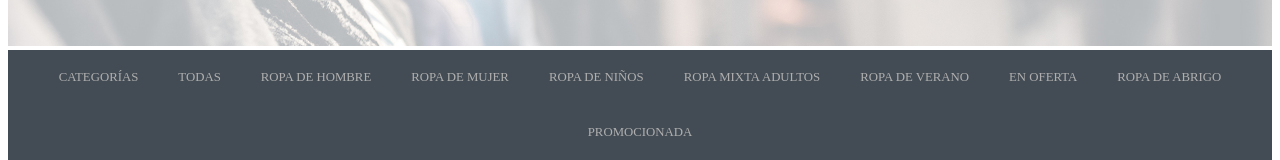
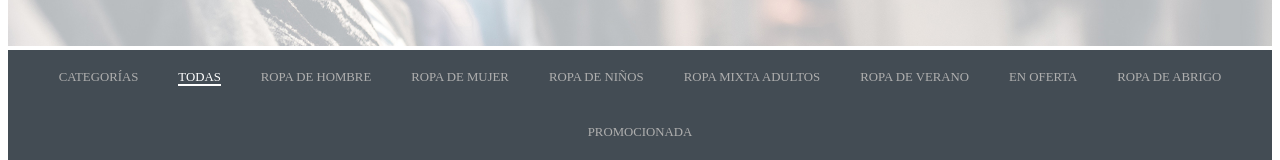
Before and after one commit to OscarEstudioSKR/practicaEcommerce, a React (Create React App) app: page / in a window 1280 px wide. Shown: the part 452-612 px from the top of the page. Built offline with nearby package versions, Linux system fonts and the light colour scheme; the HTML template or start-up script is replaced by a standard one.

Commit message:
Estructuración

```diff
--- a/src/App.js
+++ b/src/App.js
@@ -29,7 +29,7 @@ class App extends Component {
         'Ropa de abrigo',
         'Promocionada'
       ],
-      'filterSelected': "Ropa de hombre",
+      'filterSelected': "Todas",
       'store': [],
     }
   }
@@ -37,8 +37,6 @@ class App extends Component {
   render() {
     return (
       <div className="App">
-
-        {console.log("Store: " + JSON.stringify(this.state.store))}
 
        {(this.state.panel == "login" || this.state.panel == "newUser") && <Formulario state={this.state}/>}
        <Crud state={this.state}/>
--- a/src/Crud.js
+++ b/src/Crud.js
@@ -23,6 +23,10 @@ class Crud extends Component {
             'categorias': [],
         }
     }
+    styleSelect = {
+        'border-bottom': '2px solid rgb(152, 214, 255)',
+        'filter': 'brightness(2)'
+      };
 
     //Cierra y abre menus por nombre
     cambiarPagina(value){ this.props.state.changeState('panel', value) };
@@ -47,6 +51,7 @@ class Crud extends Component {
     //Cambia valores de this.state
     cambiarValor(e){ this.setState({ [e.target.name]: e.target.value }) }
 
+
     //Añade categorías al this.state
     cambiarCategoria(e){
 
@@ -54,7 +59,7 @@ class Crud extends Component {
         let id = 0;
 
         //Si tiene la categoría
-        if( this.state.categorias.some((obj, i)=>{ id = i; return obj === e.target.name; id= i })){
+        if( this.state.categorias.some((obj, i)=>{ id = i; return obj === e.target.name;})){
             if(!e.target.checked){
                 newCategoriaArr.splice(id,1);
                 this.setState({ 'categorias': newCategoriaArr })
@@ -70,7 +75,7 @@ class Crud extends Component {
 
     }
 
-    //Valida si debe guardar un nuevo producto o si existe uno similar lo sustituye
+    //Valida si debe guardar un nuevo producto o si existe uno similar y lo sustituye
     validar(e){
         e.preventDefault();
         let newStoreArr = this.props.state.store;
@@ -100,10 +105,12 @@ class Crud extends Component {
 
     // Api filer para añadir los enlaces de imagenes a los productos
       let subirImagen = (e)=>{
+
         let archivo = e.target.files[0];
         let lector = new FileReader();
 
         if(archivo.type.match(/image/)){
+
             lector.readAsDataURL(archivo);
             lector.addEventListener('load',(e)=>{
                 this.setState({
@@ -119,12 +126,16 @@ class Crud extends Component {
 
         {/* Panel formulario de nuevo producto*/}
         {this.props.state.panel === "newProduct" &&
+
             <form>
                 <div className="fondoCompleto" />
+
                 <section className="section-1-form">
                     <img src={this.state.img}/>
                     <div className="contenedor-archivo">
+
                         <input type= "file" id="archivo" onChange={subirImagen}/>
+
                     </div>
                     <p>*Tamaño de imagen recomendada (500px750px).</p>
                 </section>
@@ -211,7 +222,9 @@ class Crud extends Component {
                             <li>
                                 <a key={item+i}
                                 onClick ={(e)=>{this.cambiarStatePadre('filterSelected', item)}}
-                                className="enlace-nav">
+                                className="enlace-nav"
+
+                                style={item === this.props.state.filterSelected ? this.styleSelect : undefined}>
                                 {item.toUpperCase()}
                                 </a>
                             </li>
@@ -242,7 +255,7 @@ class Crud extends Component {
 
                         <div className="cobertura-botones"></div>
 
-                        <button className="boton-1" onClick={()=>{
+                        <button className="boton-1" onClick={(e)=>{
                             this.cambiarStatePadre.bind(this, 'store',this.props.state.store.splice(i,1));
                             this.editarProducto(obj);
                             }}>Editar</button>
```
Also changed, not shown: src/Formulario.js (+8 -0 lines), src/scss/Formulario.scss (+8 -6 lines).
